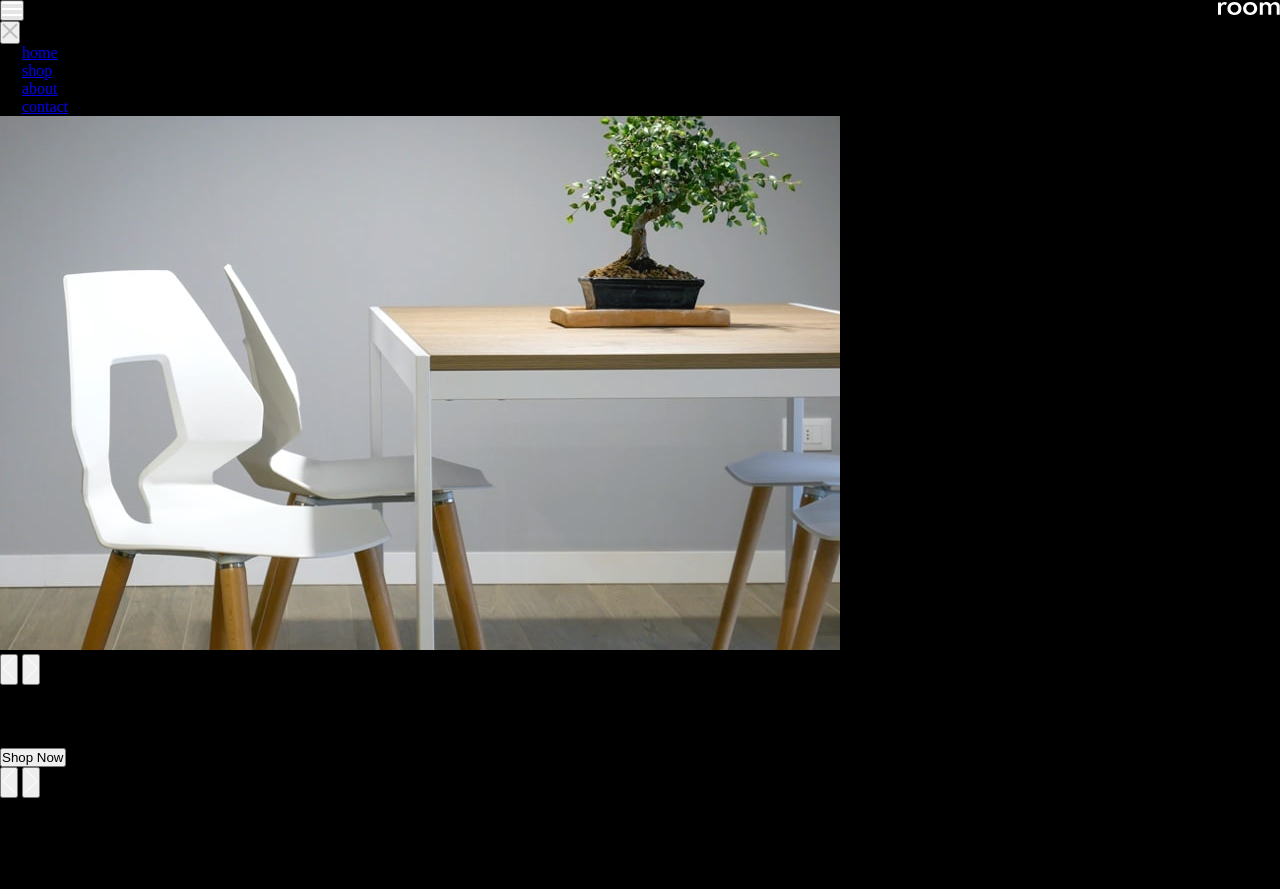
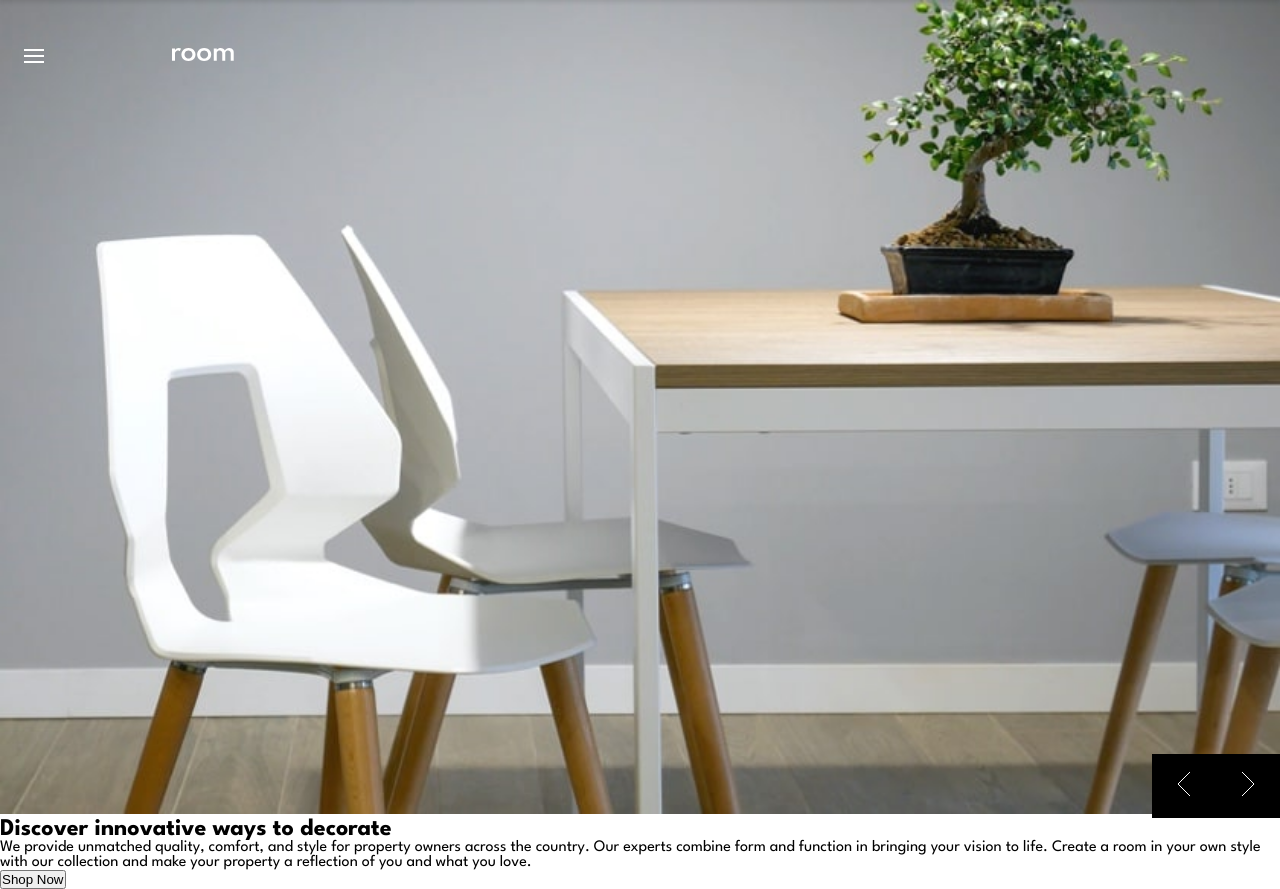
Before and after one commit to MARYAMTEE/room-homepage, a plain HTML site: page index.html in a window 1280 px wide. Before the commit the page ends 800 px from the top, so only its background shows below. Drawn offline with Linux system fonts and the light colour scheme.

Commit message:
update banner

```diff
--- a/index.html
+++ b/index.html
@@ -19,23 +19,28 @@
 <body>
     <header class="room__header">
         <div class="room__logo-container">
-            <button class="room__hamburger-button" aria-label="Toggle Menu">
+            <button class="room__hamburger-button btn" aria-label="Toggle Menu">
                 <img src="./images/icon-hamburger.svg" alt="" aria-hidden="true" class="room__hamburger" />
             </button>
             <a href="index.html"><img src="./images/logo.svg" alt="Logo Image" class="room__logo" /></a>
         </div>
 
         <nav aria-label="Primary" class="nav__menu">
-             <button class="room__close-button" aria-label="Toggle Menu">
+             <button class="room__close-button btn" aria-label="Toggle Menu">
                 <img src="./images/icon-close.svg" alt="" aria-hidden="true" class="room__close-img" />
             </button>
-            <li class="nav__list"><a href="#" class="nav__link">home</a></li>
-            <li class="nav__list"><a href="#" class="nav__link">shop</a></li>
-            <li class="nav__list"><a href="#" class="nav__link">about</a></li>
-            <li class="nav__list"><a href="#" class="nav__link">contact</a></li>
+
+            <ul class="nav__list">
+                <li class="nav__item"><a href="#" class="nav__link">home</a></li>
+                <li class="nav__item"><a href="#" class="nav__link">shop</a></li>
+                <li class="nav__item"><a href="#" class="nav__link">about</a></li>
+                <li class="nav__item"><a href="#" class="nav__link">contact</a></li>
+            </ul>
         </nav>
     </header>
+
     <div class="room__overlay hidden"></div>
+
     <main>
         <section class="room__hero">
             <div class="room__hero-wrapper">
--- a/scss/components/_header.scss
+++ b/scss/components/_header.scss
@@ -1,7 +1,50 @@
-.room__logo-container{
-    display: flex;
-    justify-content: space-between;
-    align-items: center;
+.room__header{
+    position: relative;
+
+    .room__logo-container{
+        display: flex;
+        align-items: center;
+        gap: 8rem;
+        position: absolute;
+        margin: 3rem 1.5rem 0;
+    }
 }
 
 // navigation
+.nav__menu{
+    display: flex;
+    align-items: center;
+    gap: 2rem;
+    background-color: var(--white);
+    width: 100%;
+    height: 7rem;
+    padding: 0 1.5rem;
+    position: fixed;
+    top: 0;
+    left: 0;
+    z-index: 10;
+    box-shadow: 0 2px 4px rgba(0, 0, 0, 0.1);
+    transition: transform 0.3s ease-in-out;
+    transform: translateY(-100%);
+
+    &.toggle{
+        transform: translateY(0);
+    }
+
+    .nav__list{
+        list-style-type: none;
+        display: flex;
+        gap: 2rem;
+    }
+
+    .nav__link{
+        text-decoration: none;
+        color: var(--black);
+        font-size: 1.2rem;
+        font-weight: 500;
+        transition: color 0.3s ease;
+        &:hover{
+            color: var(--grey-500);
+        }
+    }
+}
--- a/scss/components/_main.scss
+++ b/scss/components/_main.scss
@@ -0,0 +1,35 @@
+.room__hero{
+    position: absolute;
+    top: 0;
+    display: grid;
+    grid-template-columns: 1fr;
+    z-index: -1;
+}
+
+.room__hero-wrapper{
+    position: relative;
+}
+
+.room__hero-desktop{
+    width: 100%;
+}
+
+.desktop__nav{
+    display: none;
+}
+
+.mobile__nav{
+    display: flex;
+    position: absolute;
+    bottom: 0;
+    right: 0;
+}
+
+//prev and Nex buttons
+.room__slider-button{
+    background-color: var(--black);
+    color: var(--white);
+    border: none;
+    width: 4rem;
+    height: 4rem;
+}
--- a/scss/global/_boilerplate.scss
+++ b/scss/global/_boilerplate.scss
@@ -13,7 +13,7 @@
 }
 
 body{
-    background-color: black;
+    font-family: 'League Spartan', sans-serif;
 }
 
 .hidden{
@@ -28,3 +28,11 @@ body{
     background-color: rgba(0, 0, 0, 0.387);
     z-index: 5;
 }
+
+.btn{
+    border: none;
+    outline: none;
+    background-color: transparent;
+    cursor: pointer;
+
+}
```
Also changed, not shown: css/style.css, 1 other file.
